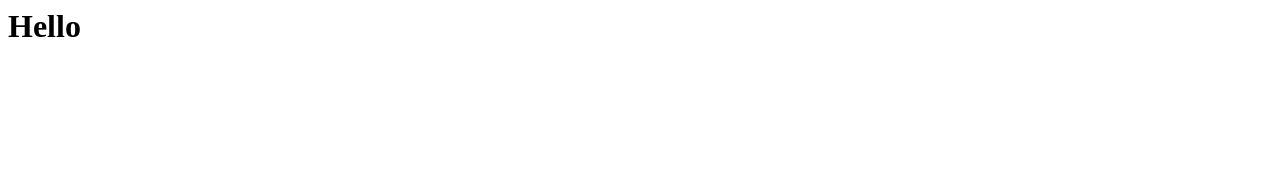
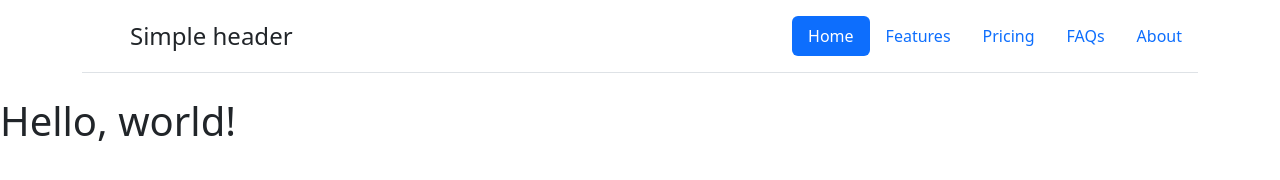
Before and after one commit to MasEBTa/portofolio, a plain HTML site: page index.html in a window 1280 px wide. Drawn offline with nearby package versions, Linux system fonts and the light colour scheme.

Commit message:
Update index.html

```diff
--- a/index.html
+++ b/index.html
@@ -1 +1,29 @@
-<h1>Hello</h1>
+<!doctype html>
+<html lang="en">
+  <head>
+    <meta charset="utf-8">
+    <meta name="viewport" content="width=device-width, initial-scale=1">
+    <title>Bootstrap demo</title>
+    <link href="https://cdn.jsdelivr.net/npm/bootstrap@5.3.0-alpha3/dist/css/bootstrap.min.css" rel="stylesheet" integrity="sha384-KK94CHFLLe+nY2dmCWGMq91rCGa5gtU4mk92HdvYe+M/SXH301p5ILy+dN9+nJOZ" crossorigin="anonymous">
+  </head>
+  <body>
+    <div class="container">
+      <header class="d-flex flex-wrap justify-content-center py-3 mb-4 border-bottom">
+        <a href="/" class="d-flex align-items-center mb-3 mb-md-0 me-md-auto text-dark text-decoration-none">
+          <svg class="bi me-2" width="40" height="32"><use xlink:href="#bootstrap"/></svg>
+          <span class="fs-4">Simple header</span>
+        </a>
+
+        <ul class="nav nav-pills">
+          <li class="nav-item"><a href="#" class="nav-link active" aria-current="page">Home</a></li>
+          <li class="nav-item"><a href="#" class="nav-link">Features</a></li>
+          <li class="nav-item"><a href="#" class="nav-link">Pricing</a></li>
+          <li class="nav-item"><a href="#" class="nav-link">FAQs</a></li>
+          <li class="nav-item"><a href="#" class="nav-link">About</a></li>
+        </ul>
+      </header>
+    </div>
+    <h1>Hello, world!</h1>
+    <script src="https://cdn.jsdelivr.net/npm/bootstrap@5.3.0-alpha3/dist/js/bootstrap.bundle.min.js" integrity="sha384-ENjdO4Dr2bkBIFxQpeoTz1HIcje39Wm4jDKdf19U8gI4ddQ3GYNS7NTKfAdVQSZe" crossorigin="anonymous"></script>
+  </body>
+</html>
```
